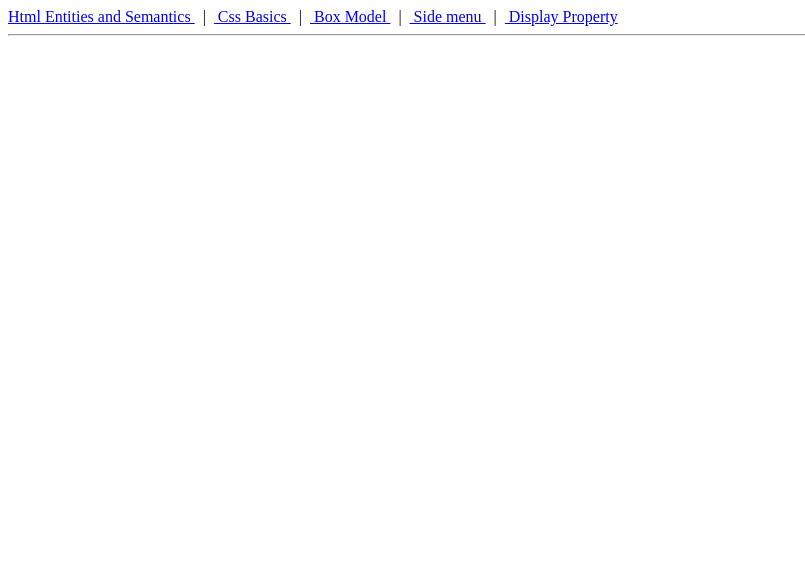
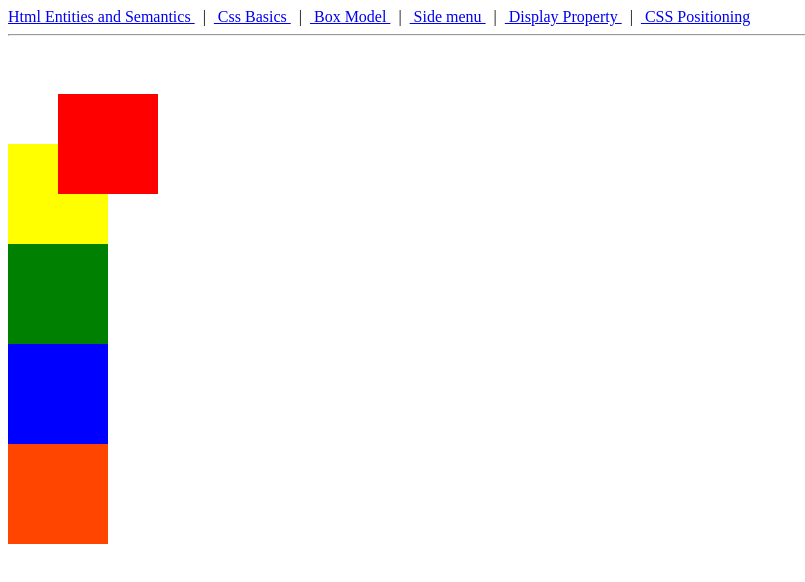
Before and after one commit to PrazSam/praz-styling-app, an Angular app: page /css-positioning in a window 1280 px wide. Before the commit this address led to /. Shown: the top 582 px of the page, without its empty margins (0-805 px from the left). Built offline with nearby package versions, Linux system fonts and the light colour scheme.

Commit message:
3 files modified, 3 added

```diff
--- a/src/app/app.component.html
+++ b/src/app/app.component.html
@@ -17,6 +17,10 @@
 <a routerLink="display-property">
   Display Property
 </a>
+<span>&nbsp; | &nbsp;</span>
+<a routerLink="css-positioning">
+  CSS Positioning
+</a>
 
 <hr>
 
--- a/src/app/app.module.ts
+++ b/src/app/app.module.ts
@@ -10,10 +10,11 @@ import { DBoxModelComponent } from './d-box-model/d-box-model.component';
 import { CBackgroundAndBoardersComponent } from './c-background-and-boarders/c-background-and-boarders.component';
 import { ESideMenuComponent } from './e-side-menu/e-side-menu.component';
 import { FDisplayPropertyComponent } from './f-display-property/f-display-property.component';
+import { GCssPositioningComponent } from './g-css-positioning/g-css-positioning.component';
 
 @NgModule({
   imports:      [ BrowserModule, FormsModule, AppRoutingModule ],
-  declarations: [ AppComponent, HelloComponent, HtmlEntitiesAndSemanticsComponent, CssBasicsComponent, DBoxModelComponent, CBackgroundAndBoardersComponent, ESideMenuComponent, FDisplayPropertyComponent ],
+  declarations: [ AppComponent, HelloComponent, HtmlEntitiesAndSemanticsComponent, CssBasicsComponent, DBoxModelComponent, CBackgroundAndBoardersComponent, ESideMenuComponent, FDisplayPropertyComponent, GCssPositioningComponent ],
   bootstrap:    [ AppComponent ]
 })
 export class AppModule { }
--- a/src/app/app.routing.module.ts
+++ b/src/app/app.routing.module.ts
@@ -7,7 +7,7 @@ import { DBoxModelComponent } from './d-box-model/d-box-model.component';
 import { HtmlEntitiesAndSemanticsComponent } from './a-html-entities-and-semantics/html-entities-and-semantics.component';
 import { ESideMenuComponent } from './e-side-menu/e-side-menu.component';
 import { FDisplayPropertyComponent } from './f-display-property/f-display-property.component';
-
+import { GCssPositioningComponent } from './g-css-positioning/g-css-positioning.component';
 
 const appRoutes: Routes = [
   {
@@ -29,6 +29,10 @@ const appRoutes: Routes = [
   {
     path: 'display-property',
     component: FDisplayPropertyComponent
+  },
+  {
+    path: 'css-positioning',
+    component: GCssPositioningComponent
   }
 ];
 
--- /dev/null
+++ b/src/app/g-css-positioning/g-css-positioning.component.css
@@ -0,0 +1,29 @@
+.box{
+  width: 100px;
+  height: 100px;
+}
+
+#box-1{
+  /* position: static; */ /* Default Behavoiur --- not affected by top, bottom, rifgt, left */
+
+  position: relative;
+  top: 50px;
+  left: 50px;
+  background: red;
+}
+
+#box-2{
+  background: yellow;
+}
+
+#box-3{
+  background: green;
+}
+
+#box-4{
+  background: blue;
+}
+
+#box-5{
+  background: orangered;
+}
--- /dev/null
+++ b/src/app/g-css-positioning/g-css-positioning.component.html
@@ -0,0 +1,5 @@
+<div id="box-1" class="box"></div>
+<div id="box-2" class="box"></div>
+<div id="box-3" class="box"></div>
+<div id="box-4" class="box"></div>
+<div id="box-5" class="box"></div>
--- /dev/null
+++ b/src/app/g-css-positioning/g-css-positioning.component.ts
@@ -0,0 +1,15 @@
+import { Component, OnInit } from '@angular/core';
+
+@Component({
+  selector: 'app-g-css-positioning',
+  templateUrl: './g-css-positioning.component.html',
+  styleUrls: ['./g-css-positioning.component.css']
+})
+export class GCssPositioningComponent implements OnInit {
+
+  constructor() { }
+
+  ngOnInit() {
+  }
+
+}
```
